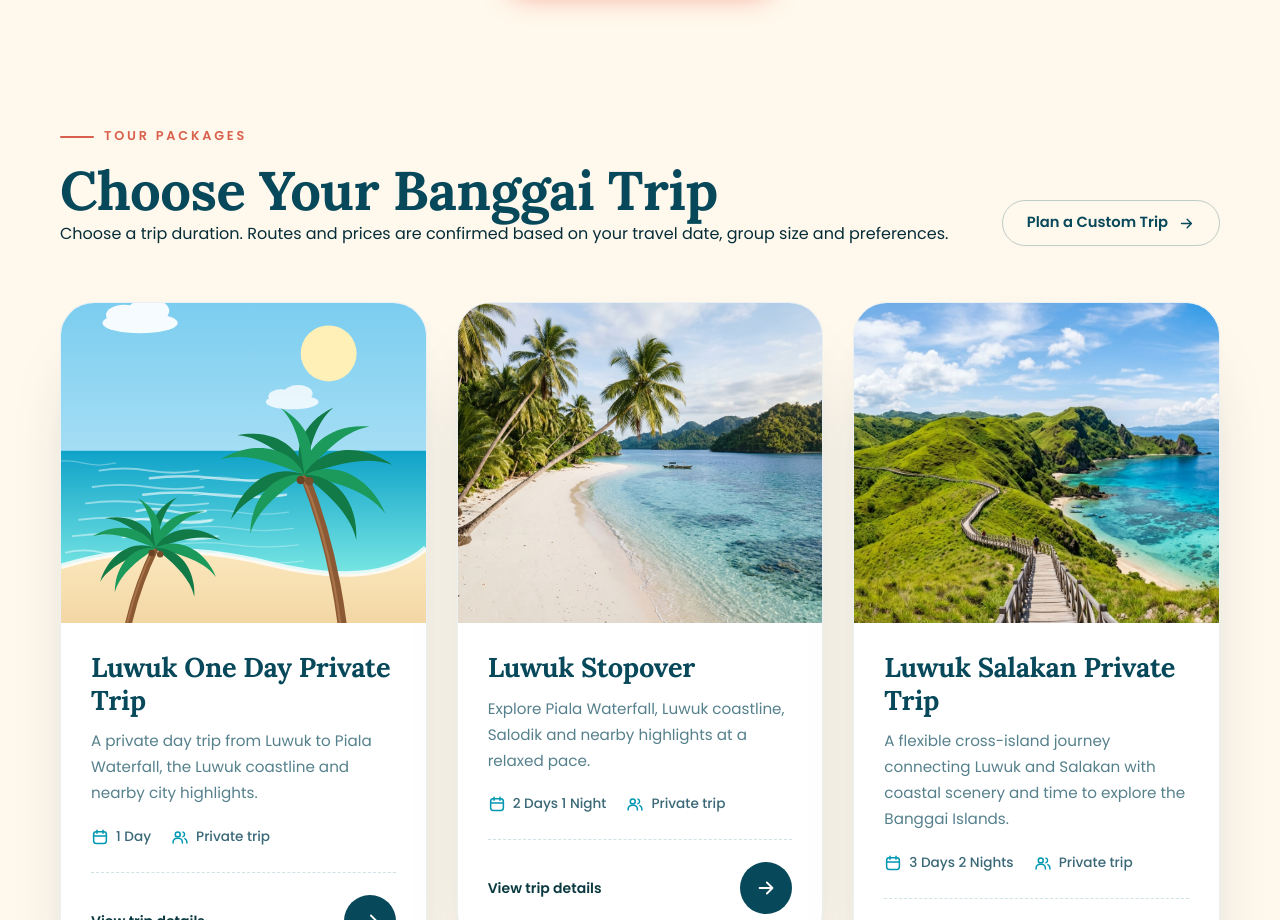
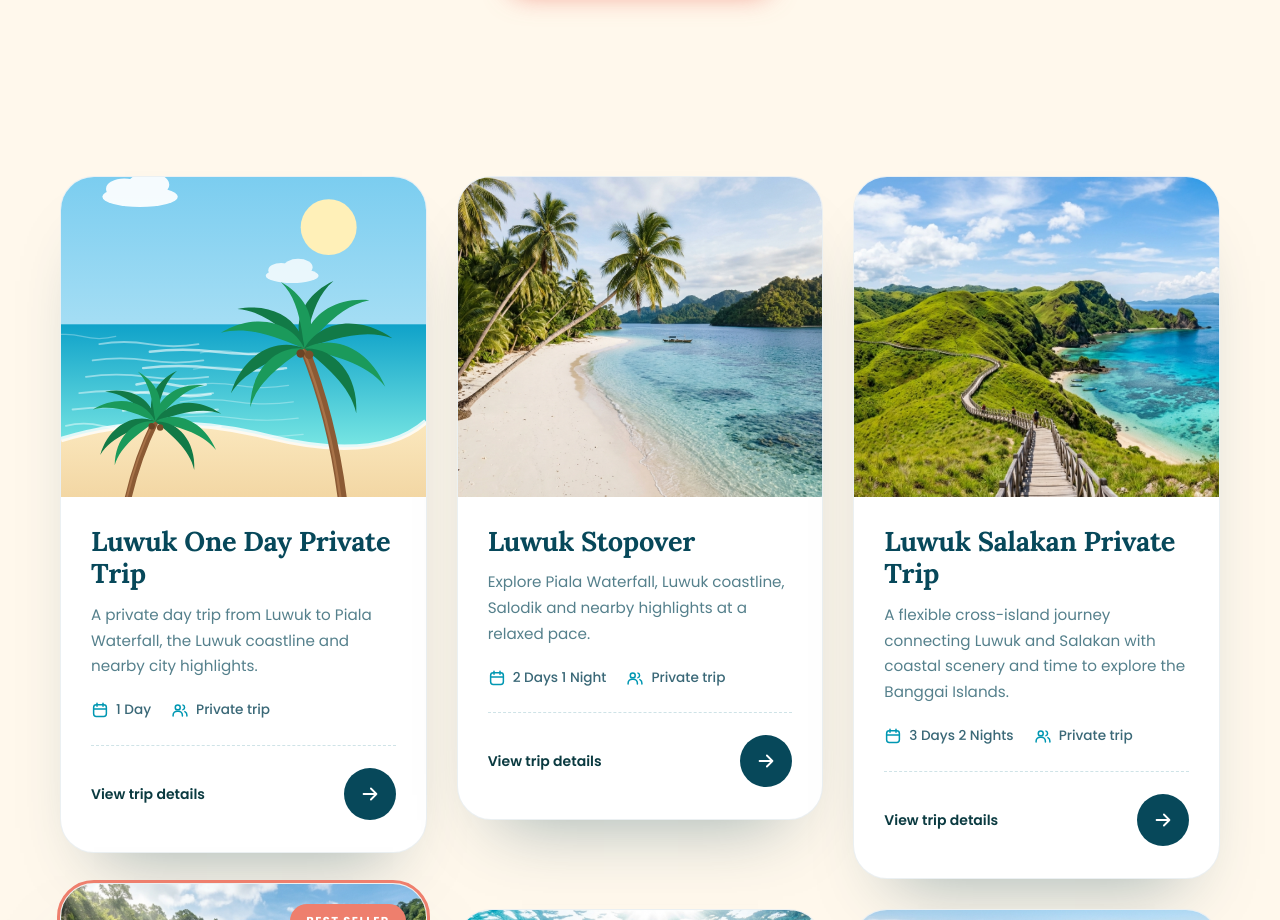
Before and after one commit to barrack3030-wq/Banggai-Paradise-New, a React (Vite) app: page / in a window 1280 px wide. Shown: the part 2720-3640 px from the top of the page. Built offline with nearby package versions, Linux system fonts and the light colour scheme.

Commit message:
Remove tour packages section heading

```diff
--- a/src/components/TourPackages.tsx
+++ b/src/components/TourPackages.tsx
@@ -5,7 +5,6 @@ import { Language } from '../i18n/translations';
 
 interface TourPackagesProps {
   onSelectPackage: (pkg: TourPackage) => void;
-  searchFilter: string;
   language: Language;
 }
 
@@ -122,7 +121,7 @@ const makePackage = (choice: PackageChoice, isEn: boolean): TourPackage => ({
   badge: choice.featured ? 'Best Seller' : undefined,
   category: 'relax',
   duration: isEn ? choice.durationEn : choice.durationId,
-  groupType: isEn ? 'Private trip' : 'Private trip',
+  groupType: 'Private trip',
   image: choice.image,
   rating: 0,
   reviewCount: 0,
@@ -133,36 +132,12 @@ const makePackage = (choice: PackageChoice, isEn: boolean): TourPackage => ({
   excluded: [],
 });
 
-export const TourPackages: React.FC<TourPackagesProps> = ({
-  onSelectPackage,
-  language,
-}) => {
+export const TourPackages: React.FC<TourPackagesProps> = ({ onSelectPackage, language }) => {
   const isEn = language === 'EN';
 
   return (
     <section className="section packages" id="packages">
       <div className="container">
-        <div className="head-row">
-          <div>
-            <span className="eyebrow">{isEn ? 'Tour Packages' : 'Paket Wisata'}</span>
-            <h2>{isEn ? 'Choose Your Banggai Trip' : 'Pilih Paket Perjalanan Banggai'}</h2>
-            <p>{isEn
-              ? 'Choose a trip duration. Routes and prices are confirmed based on your travel date, group size and preferences.'
-              : 'Pilih durasi perjalanan. Rute dan harga dikonfirmasi berdasarkan tanggal, jumlah peserta, dan kebutuhan trip Anda.'}</p>
-          </div>
-          <a
-            className="btn btn-outline btn-sm"
-            href="#contact"
-            onClick={(e) => {
-              e.preventDefault();
-              document.getElementById('contact')?.scrollIntoView({ behavior: 'smooth' });
-            }}
-          >
-            <span>{isEn ? 'Plan a Custom Trip' : 'Konsultasi Custom Trip'}</span>
-            <svg className="ic"><use href="#i-arrow" /></svg>
-          </a>
-        </div>
-
         <div className="pgrid">
           {PACKAGE_CHOICES.map((pkg) => (
             <article
@@ -180,13 +155,7 @@ export const TourPackages: React.FC<TourPackagesProps> = ({
             >
               <div className="pa">
                 {pkg.featured && <span className="chip chip-c">{isEn ? pkg.badgeEn : pkg.badgeId}</span>}
-                <img
-                  src={pkg.image}
-                  alt={isEn ? pkg.titleEn : pkg.titleId}
-                  loading="lazy"
-                  width={600}
-                  height={700}
-                />
+                <img src={pkg.image} alt={isEn ? pkg.titleEn : pkg.titleId} loading="lazy" width={600} height={700} />
               </div>
               <div className="pb">
                 <h3>{isEn ? pkg.titleEn : pkg.titleId}</h3>
@@ -198,7 +167,7 @@ export const TourPackages: React.FC<TourPackagesProps> = ({
                   </li>
                   <li>
                     <svg className="ic"><use href="#i-users" /></svg>
-                    <span>{isEn ? 'Private trip' : 'Private trip'}</span>
+                    <span>Private trip</span>
                   </li>
                 </ul>
                 <div className="prow">
```
